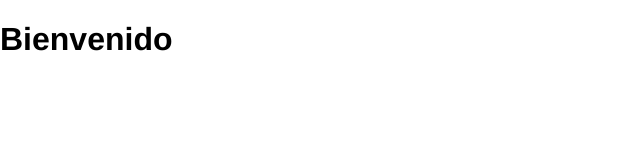
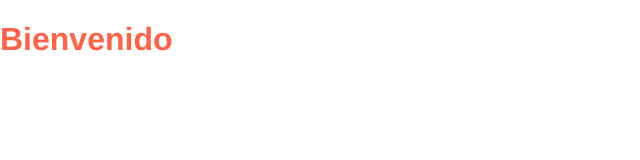
Before and after one commit to dcardona-cid/tutorial, a plain HTML site: page index.html in a window 1280 px wide. Shown: the whole page, without its empty margins (0-640 px from the left). Drawn offline with Linux system fonts and the light colour scheme.

Commit message:
corrige color tomatoe por tomato

```diff
--- a/css/styles.css
+++ b/css/styles.css
@@ -6,5 +6,5 @@ body{
 }
 
 h1{
-  color: tomatoe;
+  color: tomato;
 }
```
